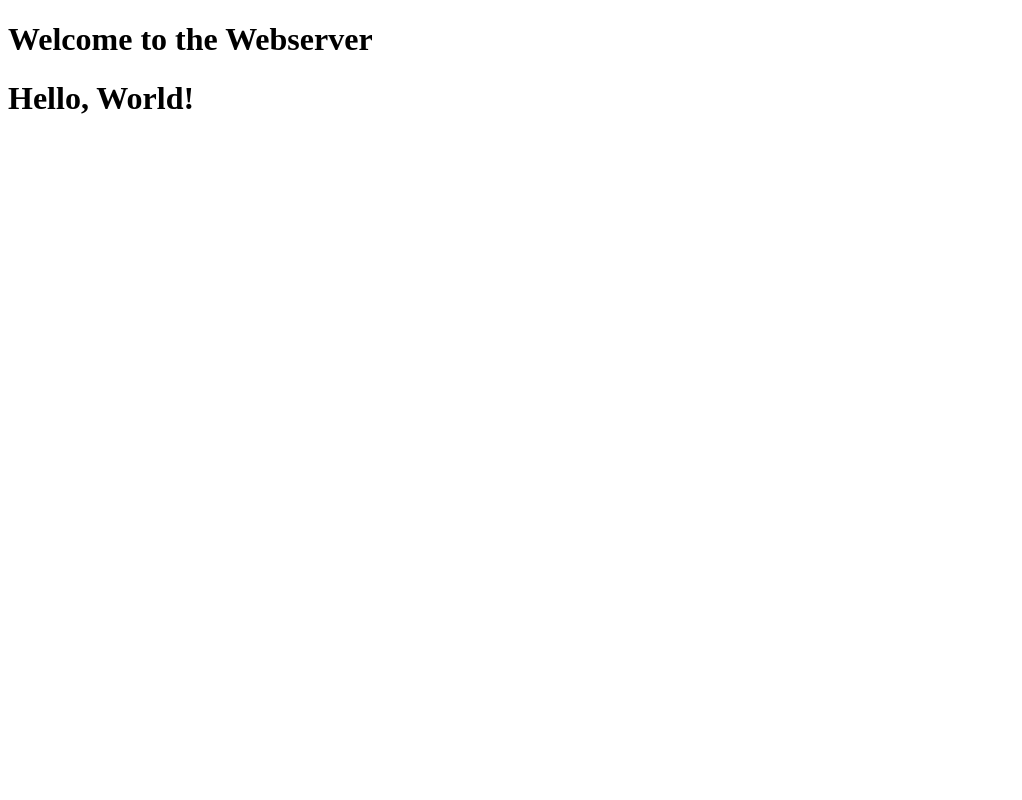
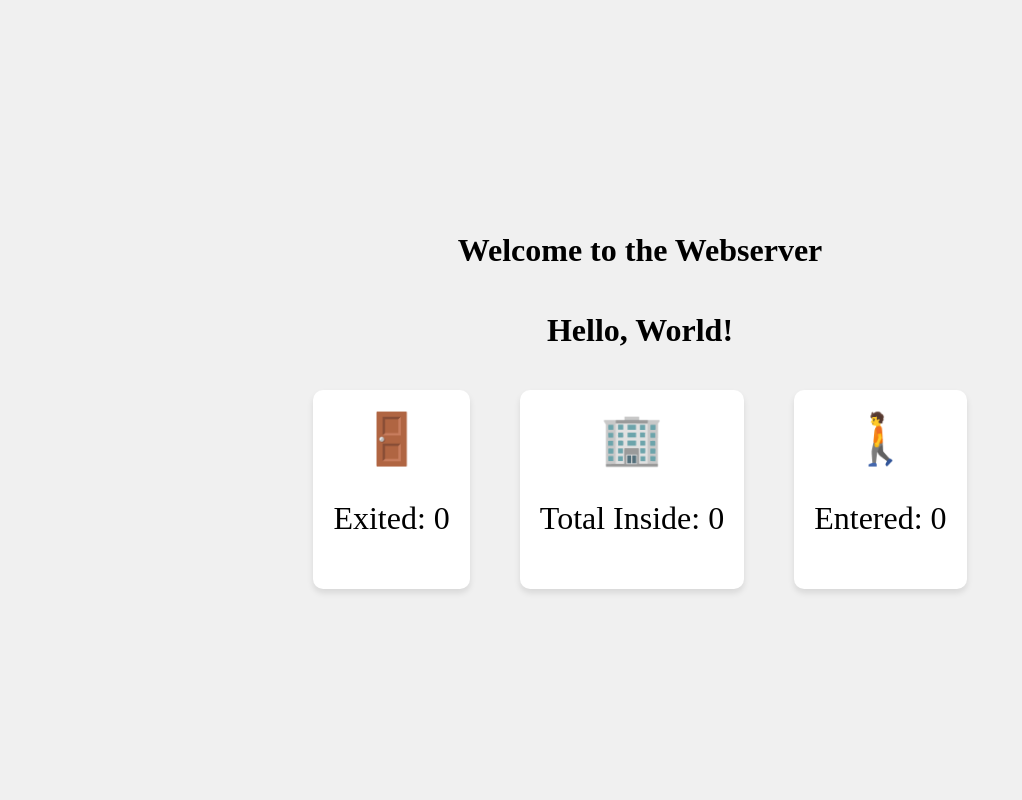
Before and after one commit to Akselfab2003/IoT3, a FastAPI app: page / in a window 1280 px wide. Shown: the whole page, without its empty margins (0-1022 px from the left). Run offline with FastAPI, Linux system fonts and the light colour scheme.

Commit message:
Add static file serving and enhance index.html with dynamic stats display

```diff
--- a/Services/Webserver/app.py
+++ b/Services/Webserver/app.py
@@ -1,9 +1,16 @@
-from fastapi import FastAPI, Request
+from fastapi import FastAPI
+from fastapi.staticfiles import StaticFiles
 from fastapi.templating import Jinja2Templates
+from starlette.requests import Request
+
 app = FastAPI()
 
+# Mount static folder
+app.mount("/static", StaticFiles(directory="static"), name="static")
+
+# Set up templates
 templates = Jinja2Templates(directory="templates")
 
 @app.get("/")
-def index(request: Request):
-    return templates.TemplateResponse("index.html",{"request":request,"test": "Hello, World!"})
+async def home(request: Request):
+    return templates.TemplateResponse("index.html", {"request": request, "test": "Hello, World!"})
--- /dev/null
+++ b/Services/Webserver/static/styles.css
@@ -0,0 +1,32 @@
+body {
+    display: flex;
+    flex-direction: column; /* Stack items vertically */
+    justify-content: center;
+    align-items: center;
+    height: 100vh;
+    margin: 0;
+    background-color: #f0f0f0;
+    text-align: center;
+}
+
+.stats-container {
+    display: flex;
+    justify-content: center;
+    align-items: center;
+    gap: 50px;
+    margin-top: 20px;
+}
+
+.stat {
+    text-align: center;
+    font-size: 2rem;
+    background: white;
+    padding: 20px;
+    border-radius: 10px;
+    box-shadow: 0px 4px 6px rgba(0, 0, 0, 0.1);
+}
+
+.stat-icon {
+    font-size: 50px;
+    margin-bottom: 10px;
+}
--- a/Services/Webserver/templates/index.html
+++ b/Services/Webserver/templates/index.html
@@ -4,10 +4,43 @@
     <meta charset="UTF-8">
     <meta name="viewport" content="width=device-width, initial-scale=1.0">
     <title>Home</title>
+    <link rel="stylesheet" href="../static/styles.css"/> <!-- Corrected stylesheet link -->
 </head>
 <body>
     <h1>Welcome to the Webserver</h1>
-    <h1>{{test}}</h1>
+    <h1>{{ test }}</h1>
 
+    <div class="stats-container">
+        <div class="stat">
+            <div class="stat-icon">🚪</div>
+            <p>Exited: <span id="exit-count">0</span></p>
+        </div>
+        <div class="stat">
+            <div class="stat-icon">🏢</div>
+            <p>Total Inside: <span id="total-count">0</span></p>
+        </div>
+        <div class="stat">
+            <div class="stat-icon">🚶</div>
+            <p>Entered: <span id="enter-count">0</span></p>
+        </div>
+    </div>
+
+    <script>
+        let entered = 0;
+        let exited = 0;
+
+        function updateCounts() {
+            const total = entered - exited;
+            document.getElementById('enter-count').textContent = entered;
+            document.getElementById('exit-count').textContent = exited;
+            document.getElementById('total-count').textContent = total >= 0 ? total : 0;
+        }
+
+        setInterval(() => {
+            entered += Math.floor(Math.random() * 3);
+            exited += Math.floor(Math.random() * 2);
+            updateCounts();
+        }, 2000);
+    </script>
 </body>
 </html>
```
